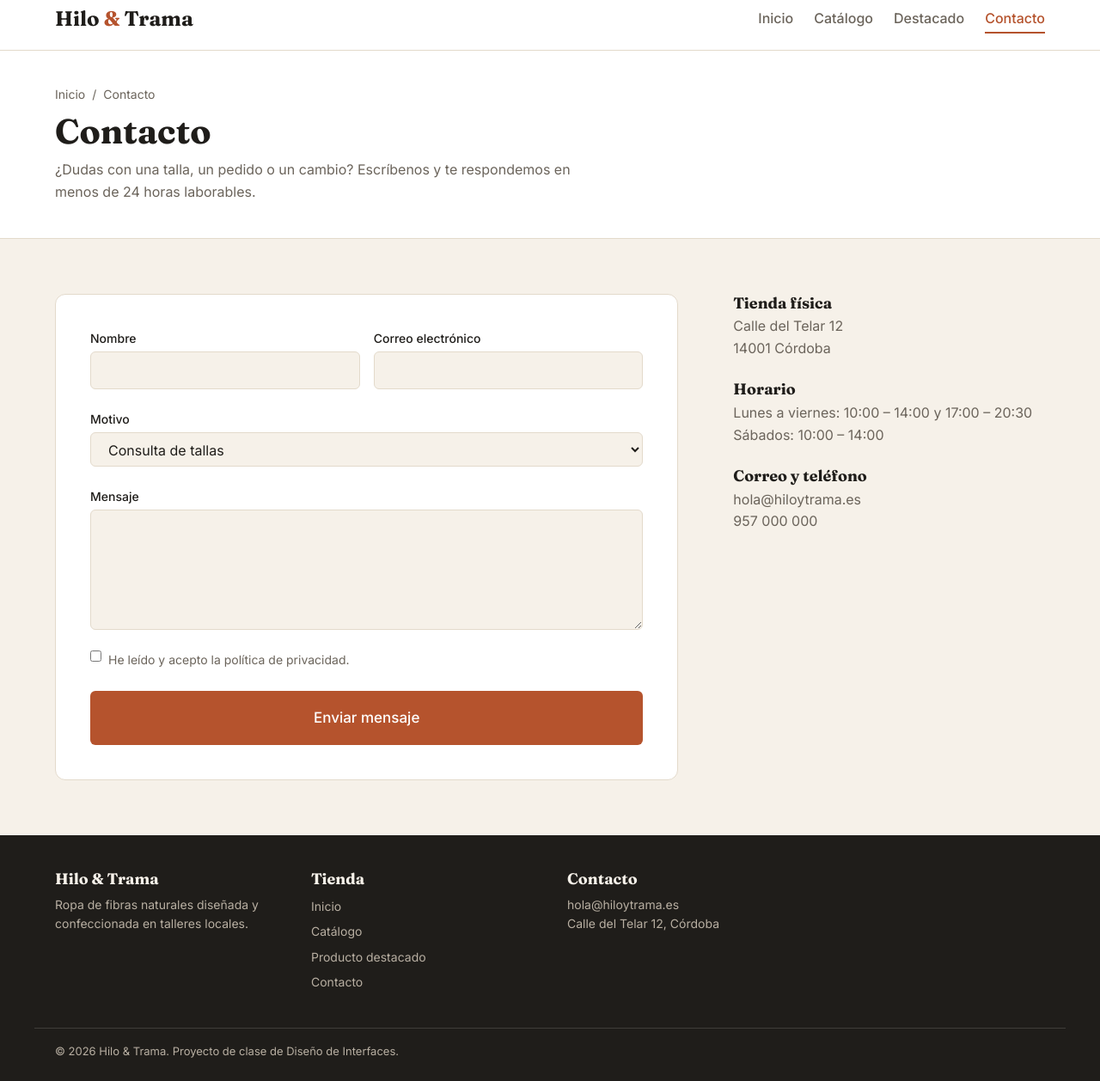
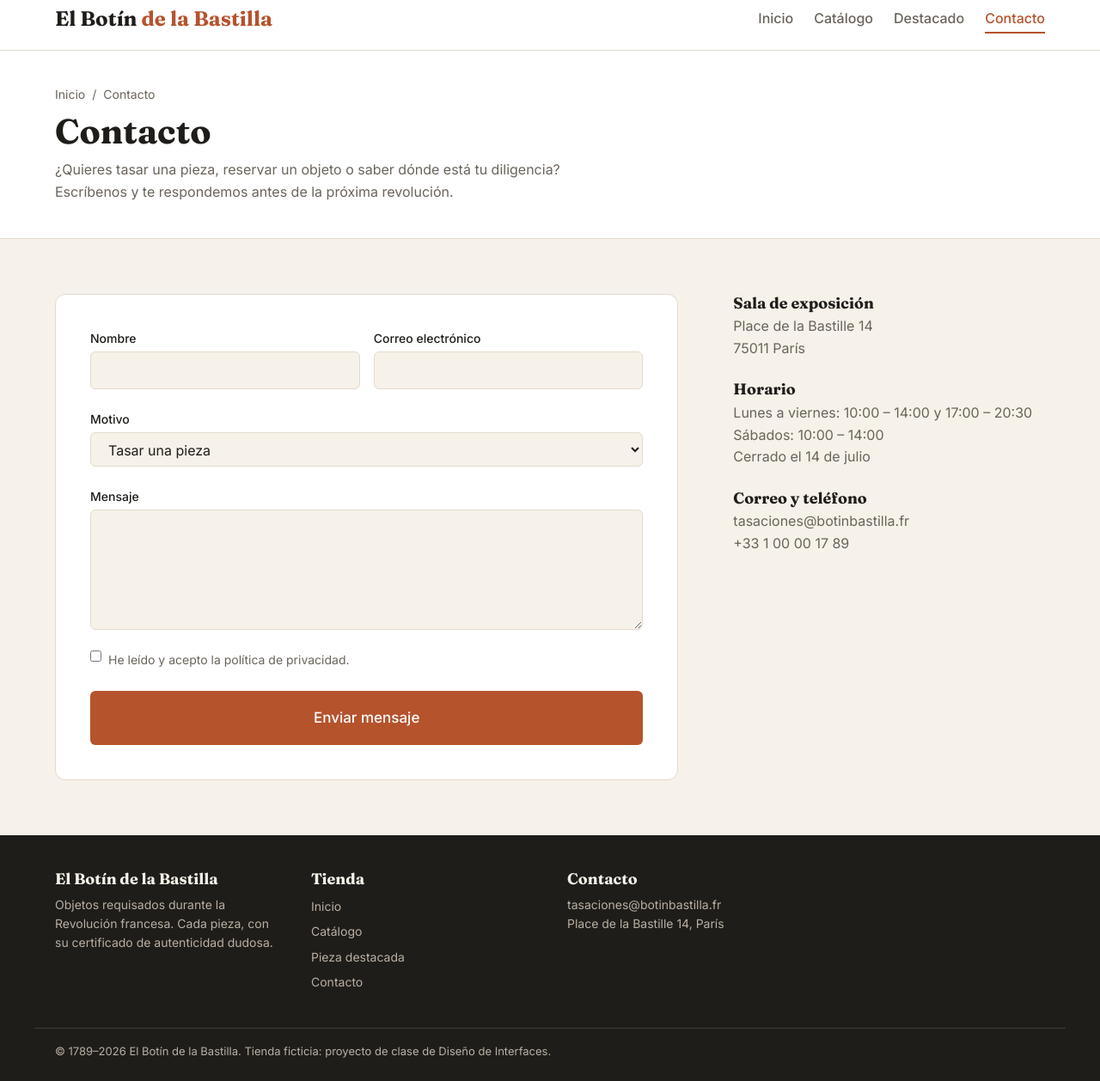
Before and after one commit to mafej65y-afk/tienda-web-di, a plain HTML site: page contacto.html in a window 1280 px wide. Shown: the part 14-1272 px from the top of the page at 86% size. Drawn offline with Linux system fonts and the light colour scheme.

Commit message:
feat: adapta la página de contacto a la nueva tienda

```diff
--- a/contacto.html
+++ b/contacto.html
@@ -3,8 +3,8 @@
 <head>
   <meta charset="UTF-8">
   <meta name="viewport" content="width=device-width, initial-scale=1.0">
-  <meta name="description" content="Contacta con Hilo &amp; Trama: dudas sobre tallas, pedidos y cambios.">
-  <title>Contacto | Hilo &amp; Trama</title>
+  <meta name="description" content="Contacta con El Botín de la Bastilla para tasaciones, reservas y envíos.">
+  <title>Contacto | El Botín de la Bastilla</title>
   <link rel="preconnect" href="https://fonts.googleapis.com">
   <link rel="preconnect" href="https://fonts.gstatic.com" crossorigin>
   <link href="https://fonts.googleapis.com/css2?family=Fraunces:opsz,wght@9..144,700&family=Inter:wght@400;500;700&display=swap" rel="stylesheet">
@@ -15,7 +15,7 @@
 
   <header class="header">
     <div class="header__contenedor">
-      <a class="header__logo" href="index.html">Hilo <span>&amp;</span> Trama</a>
+      <a class="header__logo" href="index.html">El Botín <span>de la Bastilla</span></a>
       <nav class="header__nav" aria-label="Navegación principal">
         <ul class="header__lista">
           <li><a class="header__enlace" href="index.html">Inicio</a></li>
@@ -36,7 +36,7 @@
           <span>Contacto</span>
         </nav>
         <h1 id="contacto-titulo">Contacto</h1>
-        <p class="cabecera-pagina__texto">¿Dudas con una talla, un pedido o un cambio? Escríbenos y te respondemos en menos de 24 horas laborables.</p>
+        <p class="cabecera-pagina__texto">¿Quieres tasar una pieza, reservar un objeto o saber dónde está tu diligencia? Escríbenos y te respondemos antes de la próxima revolución.</p>
       </div>
     </section>
 
@@ -57,9 +57,9 @@
           <div class="formulario__grupo">
             <label class="formulario__etiqueta" for="motivo">Motivo</label>
             <select class="formulario__campo" id="motivo" name="motivo">
-              <option value="tallas">Consulta de tallas</option>
-              <option value="pedido">Estado de un pedido</option>
-              <option value="cambio">Cambio o devolución</option>
+              <option value="tasacion">Tasar una pieza</option>
+              <option value="reserva">Reservar un objeto</option>
+              <option value="envio">Estado de un envío</option>
               <option value="otro">Otro</option>
             </select>
           </div>
@@ -79,16 +79,16 @@
 
         <aside class="info-contacto" aria-label="Datos de contacto">
           <section>
-            <h2 class="info-contacto__titulo">Tienda física</h2>
-            <p class="info-contacto__texto">Calle del Telar 12<br>14001 Córdoba</p>
+            <h2 class="info-contacto__titulo">Sala de exposición</h2>
+            <p class="info-contacto__texto">Place de la Bastille 14<br>75011 París</p>
           </section>
           <section>
             <h2 class="info-contacto__titulo">Horario</h2>
-            <p class="info-contacto__texto">Lunes a viernes: 10:00 – 14:00 y 17:00 – 20:30<br>Sábados: 10:00 – 14:00</p>
+            <p class="info-contacto__texto">Lunes a viernes: 10:00 – 14:00 y 17:00 – 20:30<br>Sábados: 10:00 – 14:00<br>Cerrado el 14 de julio</p>
           </section>
           <section>
             <h2 class="info-contacto__titulo">Correo y teléfono</h2>
-            <p class="info-contacto__texto">hola@hiloytrama.es<br>957 000 000</p>
+            <p class="info-contacto__texto">tasaciones@botinbastilla.fr<br>+33 1 00 00 17 89</p>
           </section>
         </aside>
       </div>
@@ -98,27 +98,27 @@
   <footer class="footer">
     <div class="footer__contenedor">
       <section>
-        <h2 class="footer__titulo">Hilo &amp; Trama</h2>
-        <p class="footer__texto">Ropa de fibras naturales diseñada y confeccionada en talleres locales.</p>
+        <h2 class="footer__titulo">El Botín de la Bastilla</h2>
+        <p class="footer__texto">Objetos requisados durante la Revolución francesa. Cada pieza, con su certificado de autenticidad dudosa.</p>
       </section>
       <nav aria-label="Enlaces del pie">
         <h2 class="footer__titulo">Tienda</h2>
         <ul class="footer__lista">
           <li><a class="footer__enlace" href="index.html">Inicio</a></li>
           <li><a class="footer__enlace" href="catalogo.html">Catálogo</a></li>
-          <li><a class="footer__enlace" href="producto.html">Producto destacado</a></li>
+          <li><a class="footer__enlace" href="producto.html">Pieza destacada</a></li>
           <li><a class="footer__enlace" href="contacto.html">Contacto</a></li>
         </ul>
       </nav>
       <section>
         <h2 class="footer__titulo">Contacto</h2>
         <address class="footer__texto">
-          hola@hiloytrama.es<br>
-          Calle del Telar 12, Córdoba
+          tasaciones@botinbastilla.fr<br>
+          Place de la Bastille 14, París
         </address>
       </section>
     </div>
-    <p class="footer__legal">© 2026 Hilo &amp; Trama. Proyecto de clase de Diseño de Interfaces.</p>
+    <p class="footer__legal">© 1789–2026 El Botín de la Bastilla. Tienda ficticia: proyecto de clase de Diseño de Interfaces.</p>
   </footer>
 </body>
 </html>
```
